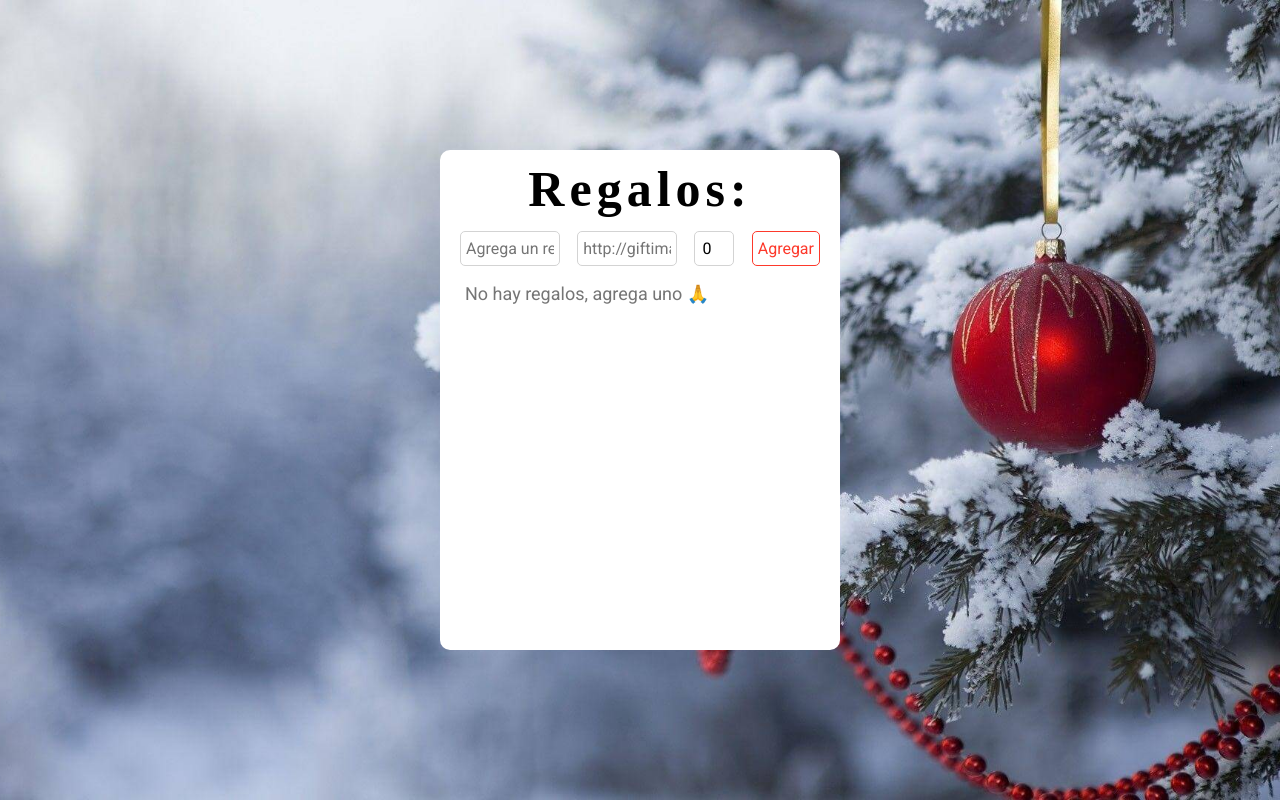
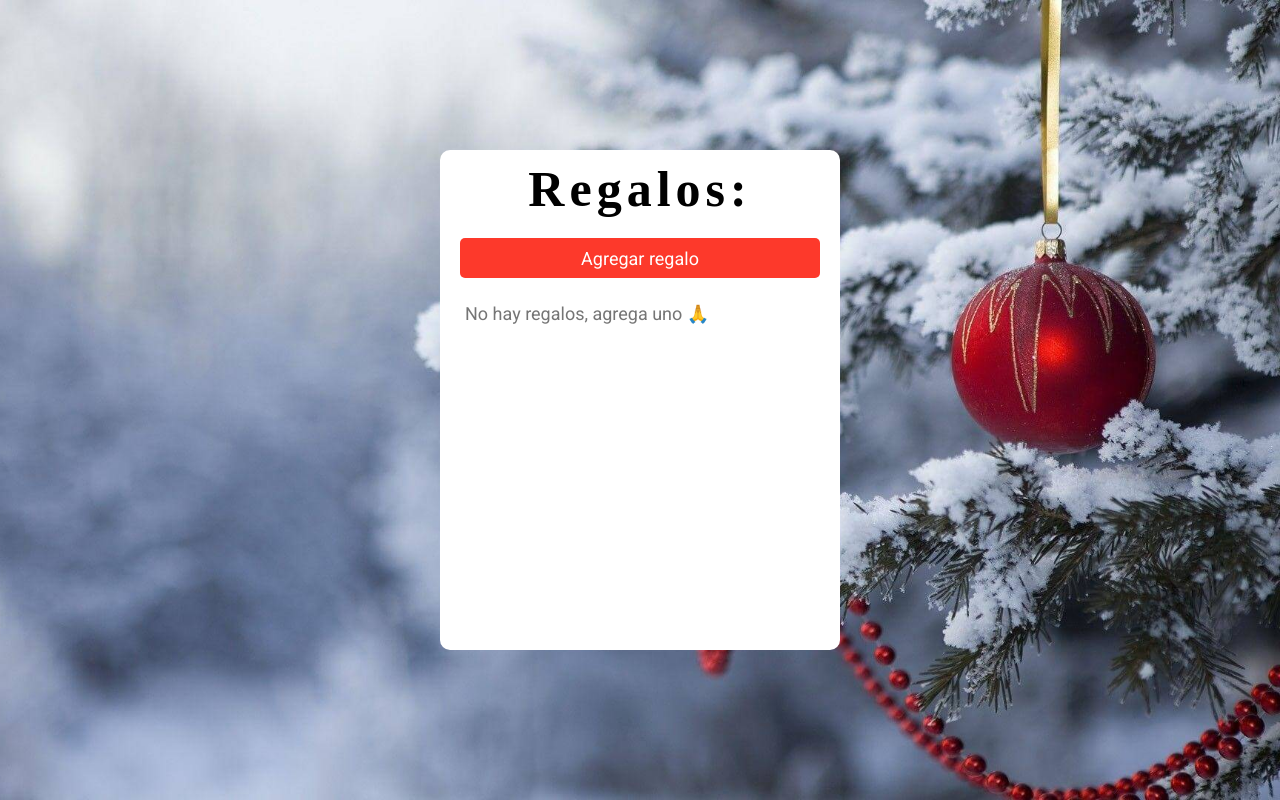
Before and after one commit to Ludcs/adviency, a React (Create React App) app: page / in a window 1280 px wide. Built offline with nearby package versions, Linux system fonts and the light colour scheme; a web font is replaced by a local one.

Commit message:
antes de insertar input para destinatario

```diff
--- a/src/App.js
+++ b/src/App.js
@@ -2,7 +2,6 @@ import styled, {createGlobalStyle} from 'styled-components';
 import bgimage from './assets/img/bg-navidad.jpg';
 import {Form} from './components/Form';
 import {useState, useEffect} from 'react';
-// import {dbGifts} from './db/dbGifts';
 import {Gifts} from './components/Gifts';
 import {Modal} from './components/Modal';
 
@@ -43,12 +42,18 @@ export const App = () => {
       <BgContainer>
         <MainContainer>
           <h1>Regalos:</h1>
-          {/* {!openModal ? (
-            <button onClick={() => setOpenModal(true)}>Agregar Regalo</button>
-          ) : (
-            <Modal setOpenModal={setOpenModal} />
-          )} */}
-          <Form createGift={createGift} updateGift={updateGift} />
+          <ButtonAdd onClick={() => setOpenModal(true)}>
+            Agregar regalo
+          </ButtonAdd>
+          {openModal && (
+            <Modal>
+              <Form
+                createGift={createGift}
+                updateGift={updateGift}
+                setOpenModal={setOpenModal}
+              />
+            </Modal>
+          )}
           {gifts.length === 0 ? (
             <p>No hay regalos, agrega uno 🙏</p>
           ) : (
@@ -126,10 +131,25 @@ const MainContainer = styled.div`
   }
 `;
 
-const ButtonDelAll = styled.div`
+const ButtonAdd = styled.button`
   width: 100%;
-  height: 30px;
-  margin-top: 10px;
+  height: 40px;
+  background-color: #fd392b;
+  border-radius: 5px;
+  border: none;
+  color: white;
+  text-align: center;
+  margin-top: 20px;
+  margin-bottom: 20px;
+  padding: 3px 0px;
+  font-size: 18px;
+  cursor: pointer;
+`;
+
+const ButtonDelAll = styled.button`
+  width: 100%;
+  height: 40px;
+  margin-top: 20px;
   padding: 3px 0px;
   color: #fd392b;
   font-size: 18px;
--- a/src/components/Form.js
+++ b/src/components/Form.js
@@ -1,7 +1,7 @@
 import React, {useState} from 'react';
 import styled from 'styled-components';
 
-export const Form = ({createGift, updateGift}) => {
+export const Form = ({createGift, updateGift, setOpenModal}) => {
   const [formValue, setFormValue] = useState({
     entrygift: '',
     amount: 0,
@@ -26,6 +26,7 @@ export const Form = ({createGift, updateGift}) => {
     }
     createGift(formValue); //este formValue es lo que le llega como (data) a la fn que vive en App.js!
     handleReset();
+    setOpenModal(false);
   };
 
   const handleReset = () => {
@@ -63,32 +64,37 @@ export const Form = ({createGift, updateGift}) => {
           min="0"
           max="10"
         />
-        <button type="submit">Agregar</button>
+        <ContainerButtons>
+          <button id="closebtn" onClick={() => setOpenModal(false)}>
+            Cerrar
+          </button>
+          <button type="submit">Agregar</button>
+        </ContainerButtons>
       </form>
     </FormContainer>
   );
 };
 
 const FormContainer = styled.div`
-  display: flex;
-  align-items: center;
-  justify-content: center;
-  width: 100%;
-  height: 40px;
-  margin: 10px 0px;
+  width: 380px;
+  height: 330px;
+  padding: 20px;
+  margin: auto;
 
   form {
     width: 100%;
+    margin: auto;
     display: flex;
-    justify-content: space-between;
-    flex-direction: row;
-    gap: 10px;
+    flex-direction: column;
+    align-items: center;
+    justify-content: center;
+    gap: 20px;
   }
 
   input {
     border-radius: 5px;
     border: 1px solid lightgray;
-    width: 100px;
+    width: 100%;
     height: 35px;
     padding: 5px;
     font-size: 16px;
@@ -99,8 +105,19 @@ const FormContainer = styled.div`
   }
 
   #inputnumber {
-    width: 40px;
-    text-align: center;
+    width: 100%;
+    padding: 5px;
+  }
+
+  #closebtn {
+    background-color: white;
+    color: #757575;
+    border: 1px solid #757575;
+    border-radius: 5px;
+    height: 35px;
+    width: 70px;
+    padding: 5px;
+    font-size: 16px;
   }
 
   button {
@@ -109,6 +126,7 @@ const FormContainer = styled.div`
     border: 1px solid #fd392b;
     border-radius: 5px;
     height: 35px;
+    width: 70px;
     padding: 5px;
     font-size: 16px;
     transition: all ease-in-out 0.1s;
@@ -121,3 +139,9 @@ const FormContainer = styled.div`
     }
   }
 `;
+
+const ContainerButtons = styled.div`
+  display: flex;
+  justify-content: space-between;
+  width: 100%;
+`;
--- a/src/components/Modal.js
+++ b/src/components/Modal.js
@@ -1,10 +1,32 @@
 import React from 'react';
+import styled from 'styled-components';
 
-export const Modal = ({setOpenModal}) => {
+export const Modal = ({children}) => {
   return (
-    <div>
-      <p>Modal</p>
-      <button onClick={() => setOpenModal(false)}>Agregar</button>
-    </div>
+    <>
+      <Overlay>
+        <ContainerModal>{children}</ContainerModal>
+      </Overlay>
+    </>
   );
 };
+
+const Overlay = styled.div`
+  width: 100vw;
+  height: 100vh;
+  position: fixed;
+  top: 0;
+  left: 0;
+  background: rgba(0, 0, 0, 0.5);
+  display: flex;
+  align-items: center;
+  justify-content: center;
+`;
+
+const ContainerModal = styled.div`
+  width: 400px;
+  height: 240px;
+  background: #fff;
+  border-radius: 5px;
+  box-shadow: rgba(100, 100, 111, 0.2) 0px 7px 29px 0px;
+`;
```
